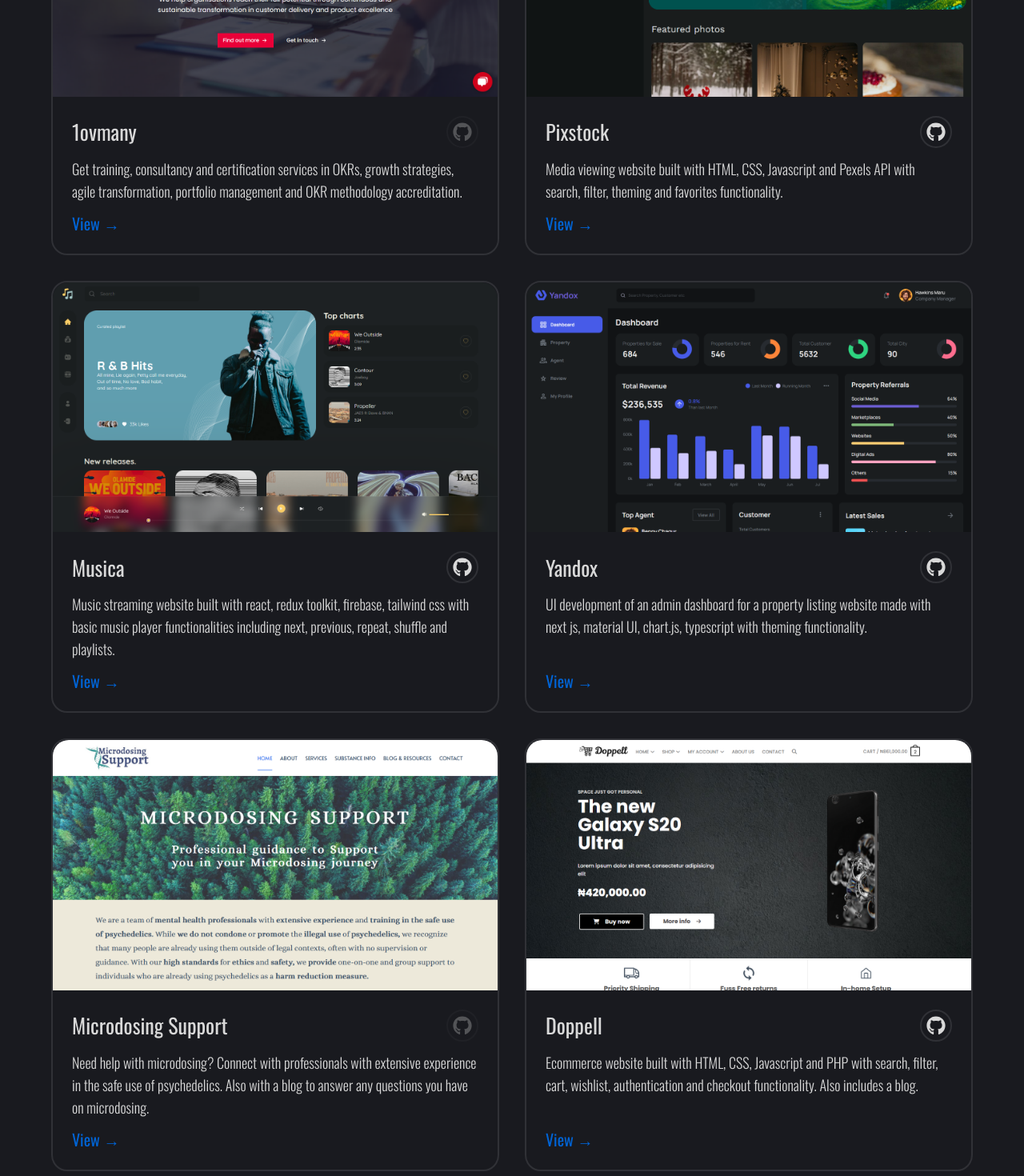
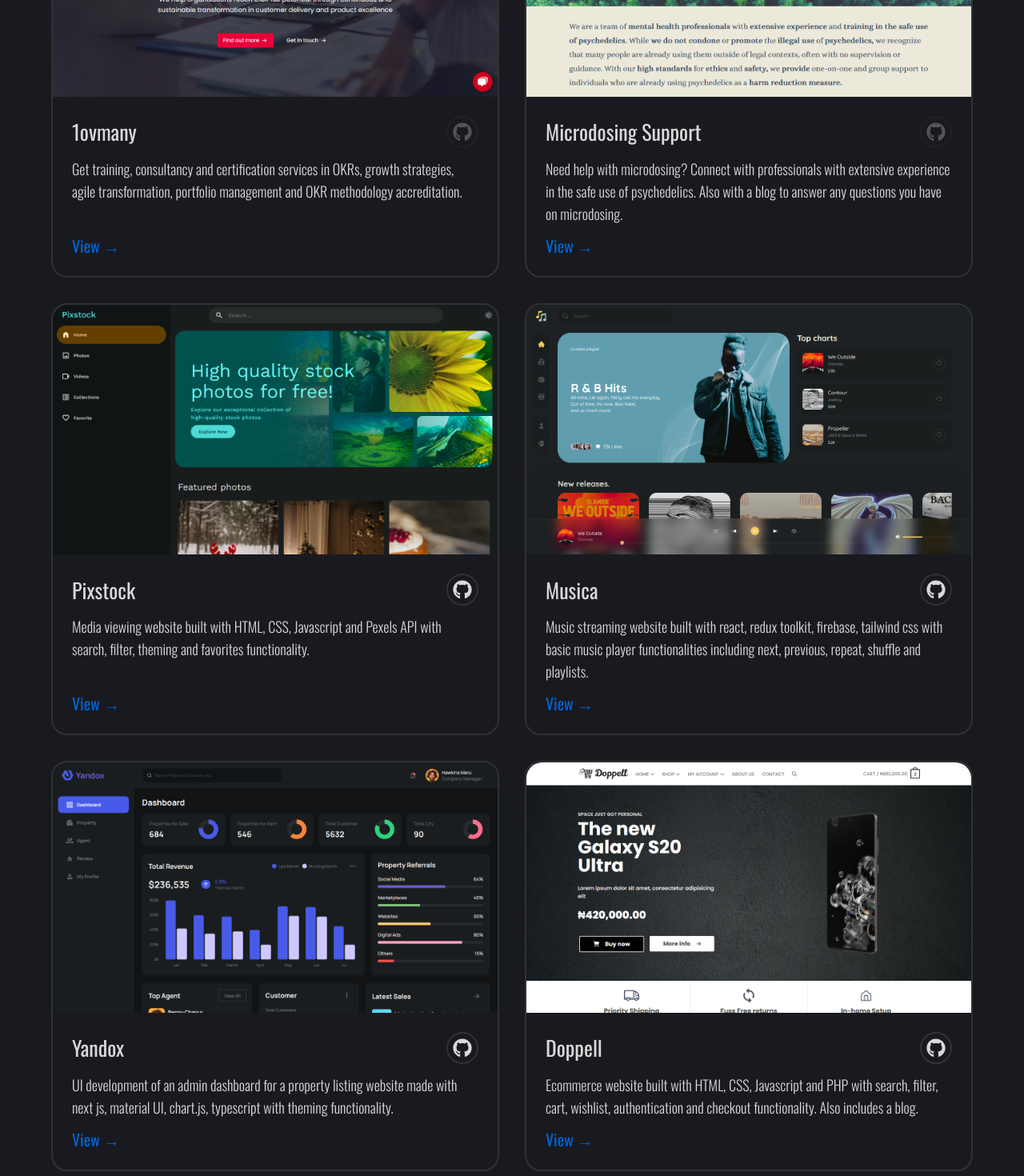
Before and after one commit to taiwo-adewale/portfolio, a Next.js app: page /projects in a window 1280 px wide. Shown: the part 580-2050 px from the top of the page at 80% size. Built offline with nearby package versions, Linux system fonts and the light colour scheme; no server answers.

Commit message:
chore: rearrange projects

```diff
--- a/src/constants/projects.ts
+++ b/src/constants/projects.ts
@@ -18,6 +18,13 @@ export const projects: Project[] = [
       "Get training, consultancy and certification services in OKRs, growth strategies, agile transformation, portfolio management and OKR methodology accreditation.",
     image: oneOvMany,
     url: "https://www.1ovmany.com/",
+  },
+  {
+    title: "microdosing support",
+    description:
+      "Need help with microdosing? Connect with professionals with extensive experience in the safe use of psychedelics. Also with a blog to answer any questions you have on microdosing.",
+    image: microdosing,
+    url: "https://microdosingsupport.com/",
   },
   {
     title: "Pixstock",
@@ -42,13 +49,6 @@ export const projects: Project[] = [
     image: yandox,
     url: "https://yandox.vercel.app/",
     github: "https://github.com/taiwo-adewale/yandox.git",
-  },
-  {
-    title: "microdosing support",
-    description:
-      "Need help with microdosing? Connect with professionals with extensive experience in the safe use of psychedelics. Also with a blog to answer any questions you have on microdosing.",
-    image: microdosing,
-    url: "https://microdosingsupport.com/",
   },
   {
     title: "doppell",
```
